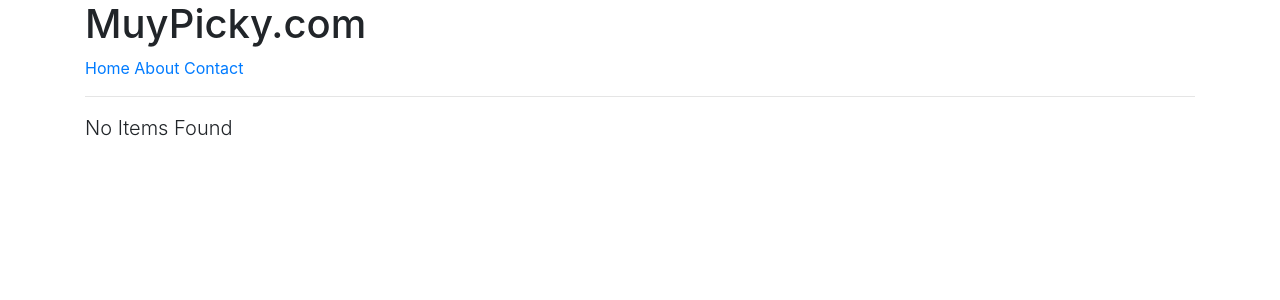
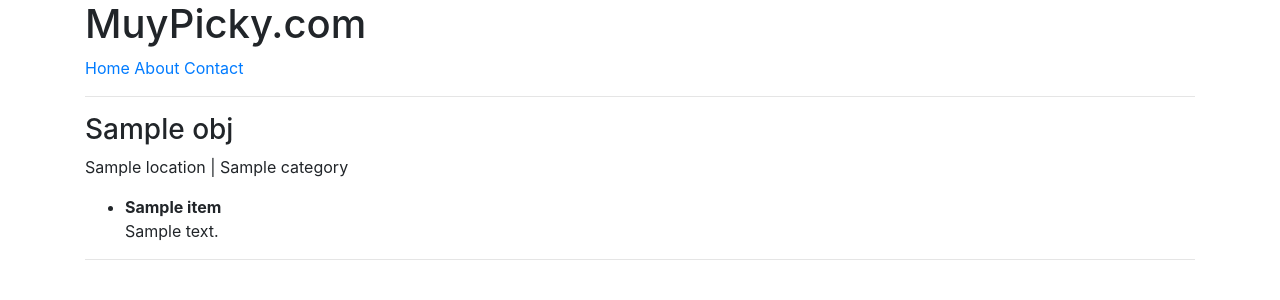
Before and after one commit to wackdot/trydjango1-11, a Django app: template src/profiles/templates/profiles/user.html in a window 1280 px wide. Shown: the top 300 px of the page. Run offline with Django 3.2, Linux system fonts and the light colour scheme; the template is opened without the code that fills it: most values are stand-ins (such as "Sample title", 1, 10 or a date in 2020); some libraries are stand-ins or nearby versions.

Commit message:
13/12/17 10:15 PM

```diff
--- a/src/profiles/templates/profiles/user.html
+++ b/src/profiles/templates/profiles/user.html
@@ -6,24 +6,27 @@
 <h1>{{ user.username }}</h1>
 
 <hr/>
-{% if user.item_set.all.exists %}
-{% for obj in user.restaurantlocation_set.all %}
-    <li><b>{{ obj.title }}</b> | {{ obj.location }} | {{ obj.category }}
+{% if locations %}
+    {% for obj in locations %}
+    <div class='row'>
+        <div class='col-sm-12'>
+            <div class='thumbnail'>
+                <h3>{{ obj.title }}</h3>
+                <p>{{ obj.location }} | {{ obj.category }}</p>
                 <p>
-            <b>Items</b>
                     <ul>
                         {% for item in obj.item_set.all %}
-                    <li style='margin-bottom: 10px' > {{ item.name }} <br/>
-                            {% for ing in item.get_contents %}
-                            <span style='padding: 2px 4px; margin-right:4px; background-color:#ccc;'> {{ ing }} </span>
-                            {% endfor %}
+                            <li style='margin-bottom: 10px'><b>{{ item.name }}</b><br/>
+                                {{ item.contents }}
                             </li>
                         {% endfor %}
                     </ul>
                 </p>
-    </li>
+                <hr/>
+            </div>
+        </div>
+    </div>
     {% endfor %}
-
 {% else %}
     <p class='lead'>No Items Found</p>
 {% endif %}
```
Also changed, not shown: src/profiles/views.py (+16 -0 lines). Lines whose indentation alone changed are shown as unchanged.
